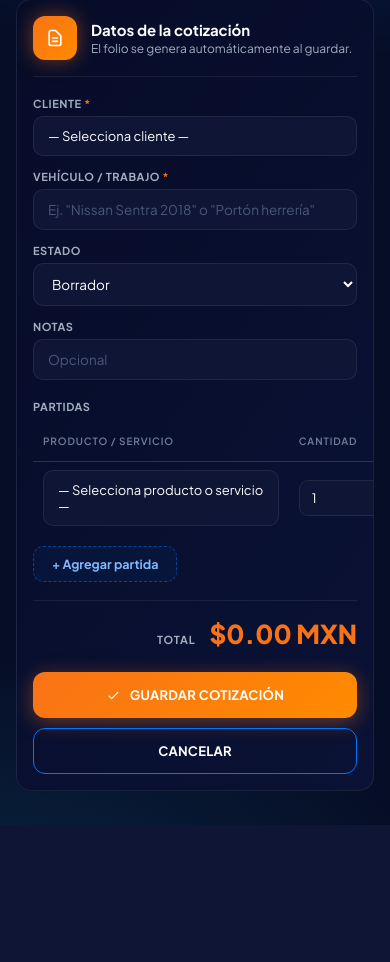
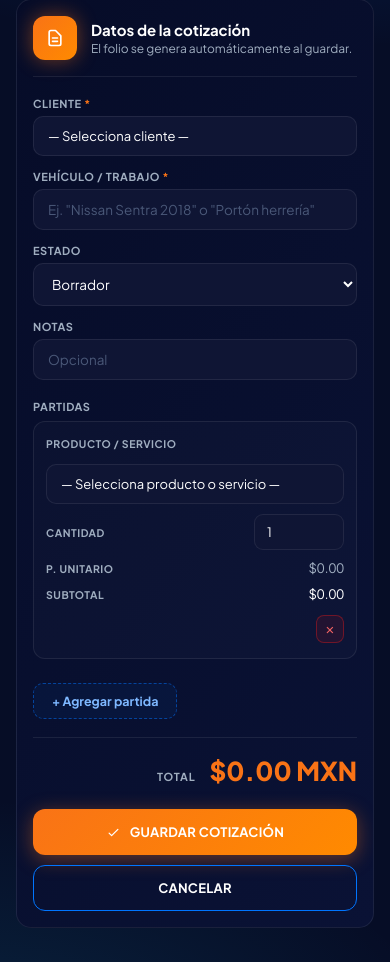
Before and after one commit to alu222410833-pixel/grupo-soldador, a Django app: page /cotizaciones/nueva/ in a window 390 px wide. Shown: the part 142-1104 px from the top of the page. Before the commit the page ends 967 px from the top, so only its background shows below. Run offline with Django 5.2, Linux system fonts and the light colour scheme; the visitor is signed in with stand-in values (Sample User, id 1); data that the repository does not hold is empty.

Commit message:
Cotización: partida libre (descripción+precio manual) + tabla responsiva en móvil
Co-Authored-By: Devin AI <158243242+devin-ai-integration[bot]@users.noreply.github.com>

```diff
--- a/taller/views.py
+++ b/taller/views.py
@@ -185,10 +185,23 @@ def cotizacion_nueva(request):
             estado = Cotizacion.Estado.BORRADOR
 
         detalles = []
-        for pid, cant in zip(request.POST.getlist("producto"), request.POST.getlist("cantidad")):
+        for pid, cant, ldesc, lprecio in zip(
+            request.POST.getlist("producto"), request.POST.getlist("cantidad"),
+            request.POST.getlist("libre_desc"), request.POST.getlist("libre_precio"),
+        ):
             producto = Producto.objects.filter(pk=pid or 0).first()
-            if producto and cant.isdigit() and int(cant) > 0:
-                detalles.append((producto, int(cant)))
+            if not (cant.isdigit() and int(cant) > 0):
+                continue
+            if producto:
+                detalles.append({"producto": producto, "cantidad": int(cant)})
+            elif ldesc.strip():
+                try:
+                    precio = Decimal(lprecio)
+                except (InvalidOperation, TypeError):
+                    precio = None
+                if precio is not None and precio >= 0:
+                    detalles.append({"descripcion": ldesc.strip(), "precio": precio,
+                                     "cantidad": int(cant)})
 
         if not cliente:
             messages.error(request, "Selecciona un cliente.")
@@ -204,9 +217,13 @@ def cotizacion_nueva(request):
                 notas=request.POST.get("notas", "").strip(),
                 creado_por=request.user,
             )
-            for producto, cant in detalles:
+            for d in detalles:
                 DetalleCotizacion.objects.create(
-                    cotizacion=cot, producto=producto, cantidad=cant
+                    cotizacion=cot,
+                    producto=d.get("producto"),
+                    descripcion=d.get("descripcion", ""),
+                    cantidad=d["cantidad"],
+                    precio_unitario=d.get("precio"),
                 )
             messages.success(request, f"Cotización {cot.folio} creada — ${cot.total:,.2f} MXN.")
             return redirect("cotizaciones")
--- a/templates/base.html
+++ b/templates/base.html
@@ -349,6 +349,29 @@
     .search-form input { flex: 1; width: auto; min-width: 0; }
     .filters a { padding: 7px 12px; }
     .empty { padding: 28px; }
+
+    /* Partidas de cotización: cada fila se apila como tarjeta */
+    .ptable { min-width: 0 !important; }
+    .ptable thead { display: none; }
+    .ptable tbody tr {
+      display: block; margin-bottom: 12px; padding: 10px 12px;
+      border: 1px solid var(--border); border-radius: 12px;
+      background: rgba(255,255,255,.02);
+    }
+    .ptable tbody td {
+      display: flex; align-items: center; justify-content: space-between;
+      gap: 10px; padding: 5px 0; border: none; text-align: left;
+    }
+    .ptable tbody td::before {
+      content: attr(data-l); flex-shrink: 0;
+      font-size: 10.5px; font-weight: 700; letter-spacing: .05em;
+      color: var(--text-sec); text-transform: uppercase;
+    }
+    .ptable tbody td[data-l="Producto / Servicio"] { flex-direction: column; align-items: stretch; }
+    .ptable tbody td[data-l="Producto / Servicio"]::before { margin-bottom: 4px; }
+    .ptable tbody td:last-child { justify-content: flex-end; padding-top: 8px; }
+    .ptable tbody td:last-child::before { content: none; }
+    .ptable .cant { width: 90px; }
   }
 </style>
 </head>
--- a/templates/taller/cotizacion_form.html
+++ b/templates/taller/cotizacion_form.html
@@ -102,6 +102,13 @@
     <div class="cli-body">
       <input type="text" id="prod-search" class="cli-in" placeholder="Buscar por código o nombre…">
       <div id="prod-tips" style="display:flex;gap:6px;margin-top:10px;flex-wrap:wrap"></div>
+      <button type="button" id="libre-toggle" class="btn btn-outline" style="width:100%;margin-top:10px;justify-content:center;font-size:12px">✎ PARTIDA LIBRE — trabajo que no está en el catálogo</button>
+      <div id="libre-new" class="cli-new-form" style="display:none">
+        <input type="text" id="lib-desc" class="cli-in" placeholder="¿Qué trabajo es? Ej. Reparación de bisagra en sitio" style="margin-bottom:8px">
+        <input type="number" id="lib-precio" class="cli-in" placeholder="Precio por unidad ($)" step="0.01" min="0" style="margin-bottom:8px">
+        <button type="button" id="lib-ok" class="btn btn-primary" style="width:100%;justify-content:center;font-size:12px">USAR EN ESTA PARTIDA</button>
+        <p id="lib-err" class="muted" style="margin:6px 0 0;font-size:11px;color:var(--red)"></p>
+      </div>
     </div>
     <div id="prod-list" class="cli-list"></div>
   </div>
@@ -110,13 +117,15 @@
 {{ productos_map|json_script:"prod-map" }}
 <template id="row-tpl">
   <tr>
-    <td>
+    <td data-l="Producto / Servicio">
       <input type="hidden" name="producto" class="prod-hid">
+      <input type="hidden" name="libre_desc" class="libre-desc">
+      <input type="hidden" name="libre_precio" class="libre-precio">
       <button type="button" class="prod-btn cli-btn">— Selecciona producto o servicio —</button>
     </td>
-    <td><input type="number" name="cantidad" class="cant" min="1" value="1"></td>
-    <td class="num punit muted">$0.00</td>
-    <td class="num psub">$0.00</td>
+    <td data-l="Cantidad"><input type="number" name="cantidad" class="cant" min="1" value="1"></td>
+    <td data-l="P. unitario" class="num punit muted">$0.00</td>
+    <td data-l="Subtotal" class="num psub">$0.00</td>
     <td><button type="button" class="rm" title="Quitar">×</button></td>
   </tr>
 </template>
@@ -180,6 +189,8 @@
   function elegirProd(p) {
     if (pRow) {
       pRow.querySelector('.prod-hid').value = p.id;
+      pRow.querySelector('.libre-desc').value = '';
+      pRow.querySelector('.libre-precio').value = '';
       const btn = pRow.querySelector('.prod-btn');
       btn.textContent = p.codigo + ' — ' + p.nombre;
       btn.style.borderColor = 'var(--blue)';
@@ -188,12 +199,40 @@
     recalc();
   }
 
+  document.getElementById('libre-toggle').addEventListener('click', () => {
+    const f = document.getElementById('libre-new');
+    f.style.display = f.style.display === 'none' ? 'block' : 'none';
+  });
+  document.getElementById('lib-ok').addEventListener('click', () => {
+    const desc = document.getElementById('lib-desc').value.trim();
+    const precio = document.getElementById('lib-precio').value.trim();
+    const err = document.getElementById('lib-err');
+    if (!desc) { err.textContent = 'Describe el trabajo.'; return; }
+    if (!precio || parseFloat(precio) < 0 || isNaN(parseFloat(precio))) { err.textContent = 'Pon un precio válido.'; return; }
+    err.textContent = '';
+    if (pRow) {
+      pRow.querySelector('.prod-hid').value = '';
+      pRow.querySelector('.libre-desc').value = desc;
+      pRow.querySelector('.libre-precio').value = precio;
+      const btn = pRow.querySelector('.prod-btn');
+      btn.textContent = '✎ ' + desc + ' (partida libre)';
+      btn.style.borderColor = 'var(--accent)';
+    }
+    document.getElementById('lib-desc').value = '';
+    document.getElementById('lib-precio').value = '';
+    pPop.style.display = 'none';
+    recalc();
+  });
+
   function recalc() {
     let total = 0;
     tbody.querySelectorAll('tr').forEach(tr => {
       const hid = tr.querySelector('.prod-hid');
       const p = prodById[hid && hid.value];
-      const precio = p ? p.precio : 0;
+      let precio = p ? p.precio : 0;
+      if (!p) {
+        precio = parseFloat(tr.querySelector('.libre-precio').value) || 0;
+      }
       const cant = parseFloat(tr.querySelector('.cant').value) || 0;
       const sub = precio * cant;
       tr.querySelector('.punit').textContent = fmt(precio);
```
Also changed, not shown: taller/models.py (+11 -3 lines), taller/migrations/0005_detallecotizacion_descripcion_and_more.py (added).
